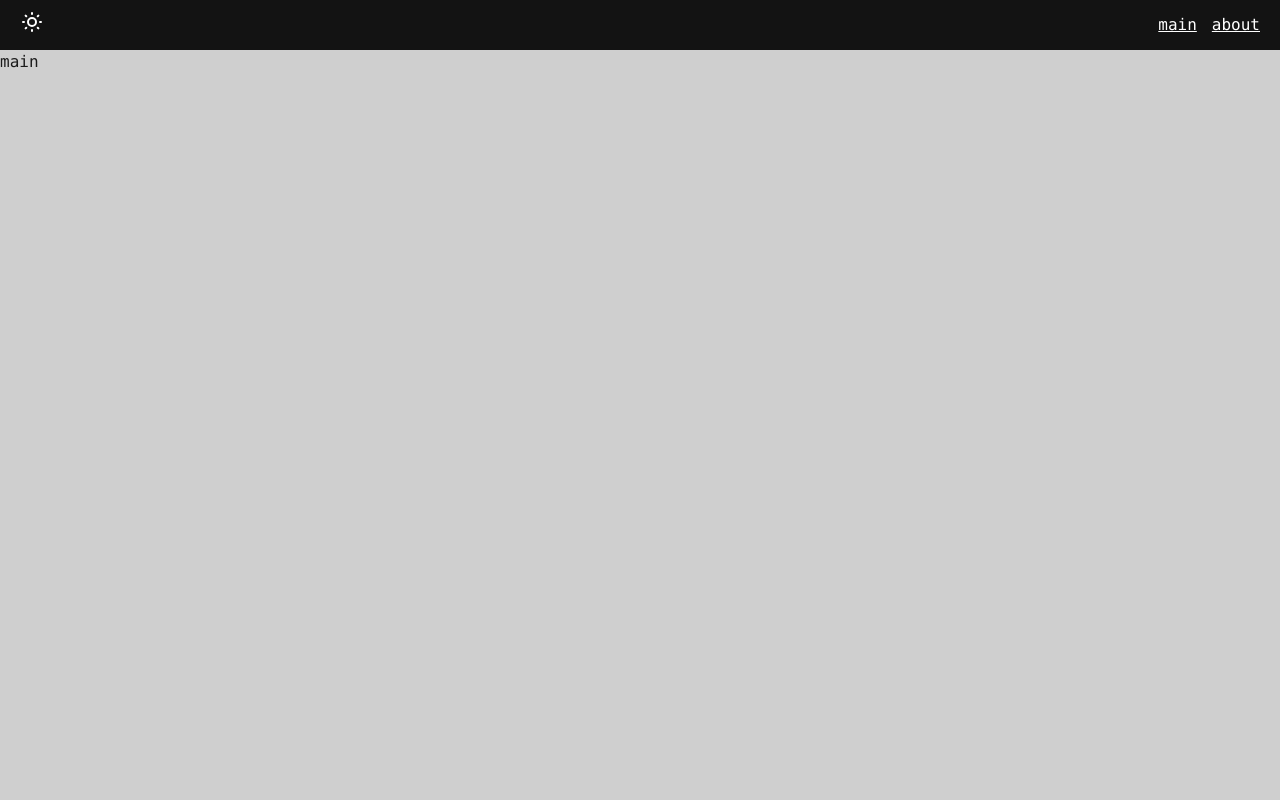
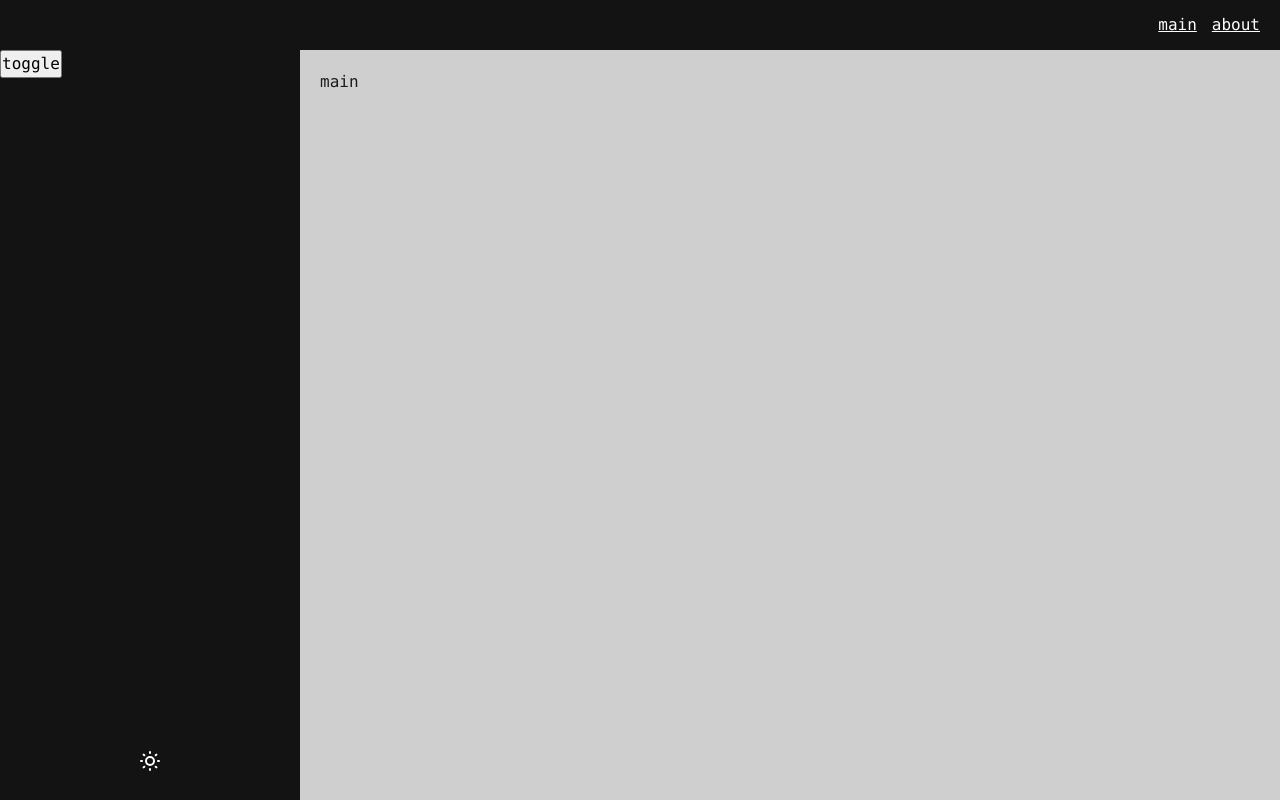
Before and after one commit to eunicsi/enterprise-project, a React app: page / in a window 1280 px wide. Built offline with nearby package versions, Linux system fonts and the light colour scheme.

Commit message:
added sidebar

```diff
--- a/src/app/App.tsx
+++ b/src/app/App.tsx
@@ -3,6 +3,7 @@
 import { classNames } from '../shared/lib/classNames/classNames';
 import { AppRouter } from './providers/router';
 import { Navbar } from 'widgets/Navbar';
+import { Sidebar } from 'widgets/Sidebar';
 
 const App = () => {
 	const {theme } = useTheme();
@@ -10,7 +11,10 @@
 	return (
 		<div className={classNames('app', {}, [theme])}>
 			<Navbar />
-			<AppRouter />
+			<div className="content-page">
+				<Sidebar />
+				<AppRouter />
+			</div>
 		</div>
 	);
 };
--- a/src/app/providers/router/ui/AppRouter.tsx
+++ b/src/app/providers/router/ui/AppRouter.tsx
@@ -10,7 +10,11 @@
 					<Route
 						key={path}
 						path={path}
-						element={element}
+						element={
+							<div className="page-wrapper">
+								{element}
+							</div>
+						}
 					/>
 				))}
 			</Routes>
--- a/src/app/styles/index.scss
+++ b/src/app/styles/index.scss
@@ -11,3 +11,12 @@
 
 	min-height: 100vh;
 }
+
+.content-page {
+	display: flex;
+}
+
+.page-wrapper {
+	padding: 20px;
+	flex-grow: 1;
+}
--- a/src/app/styles/variables/global.scss
+++ b/src/app/styles/variables/global.scss
@@ -10,4 +10,7 @@
 	--font-l: var(--font-size-l) / var(--font-line-l) var(--font-family-main);
 
 	--navbar-height: 50px;
+
+	--sidebar-width: 300px;
+	--sidebar-width-collapsed: 80px;
 }
--- a/src/widgets/Navbar/ui/Navbar.tsx
+++ b/src/widgets/Navbar/ui/Navbar.tsx
@@ -1,7 +1,6 @@
 import { classNames } from 'shared/lib/classNames/classNames';
 import * as cls from './Navbar.module.scss';
 import AppLink, { AppLinkTheme } from 'shared/ui/AppLink/AppLink';
-import { ThemeSwitcher } from 'shared/ui/ThemeSwitcher';
 
 interface NavbarProps {
 	className?: string;
@@ -10,7 +9,6 @@
 export const Navbar = ({ className }: NavbarProps) => {
 	return (
 		<div className={classNames(cls.Navbar, {}, [className])}>
-			<ThemeSwitcher />
 			<div className={cls.links}>
 				<AppLink theme={AppLinkTheme.SECONDARY} to='/' className={cls.mainLink}>main</AppLink>
 				<AppLink theme={AppLinkTheme.SECONDARY} to='/about'>about</AppLink>
--- /dev/null
+++ b/src/widgets/Sidebar/index.ts
@@ -0,0 +1,5 @@
+import Sidebar from "./ui/Sidebar/Sidebar";
+
+export {
+	Sidebar
+};
--- /dev/null
+++ b/src/widgets/Sidebar/ui/Sidebar/Sidebar.module.scss
@@ -0,0 +1,19 @@
+.Sidebar {
+	height: calc(100vh - var(--navbar-height));
+	width: var(--sidebar-width);
+	background: var(--inverted-bg-color);
+	position: relative;
+	transition: width 0.3s;
+}
+
+.collapsed {
+	width: var(--sidebar-width-collapsed);
+}
+
+.switchers {
+	position: absolute;
+	bottom: 20px;
+	display: flex;
+	justify-content: center;
+	width: 100%;
+}
--- /dev/null
+++ b/src/widgets/Sidebar/ui/Sidebar/Sidebar.tsx
@@ -0,0 +1,28 @@
+import { classNames } from 'shared/lib/classNames/classNames';
+import * as cls from './Sidebar.module.scss';
+import { useState } from 'react';
+import { ThemeSwitcher } from 'shared/ui/ThemeSwitcher';
+
+interface SidebarProps {
+	className?: string;
+	children?: React.ReactNode;
+}
+
+const Sidebar = ({ className }: SidebarProps) => {
+	const [collapsed, setCollapsed] = useState(false);
+
+	const onToggle = () => {
+		setCollapsed(prev => !prev);
+	}
+
+	return (
+		<div className={classNames(cls.Sidebar, {[cls.collapsed]: collapsed}, [className])}>
+			<button onClick={onToggle}>toggle</button>
+			<div className={cls.switchers}>
+				<ThemeSwitcher />
+			</div>
+		</div>
+	);
+};
+
+export default Sidebar;
```
